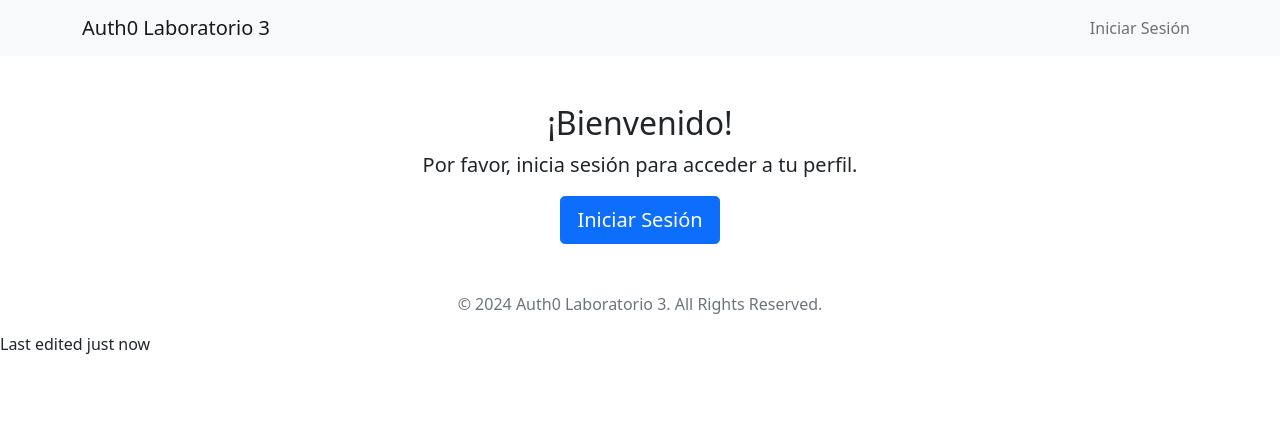
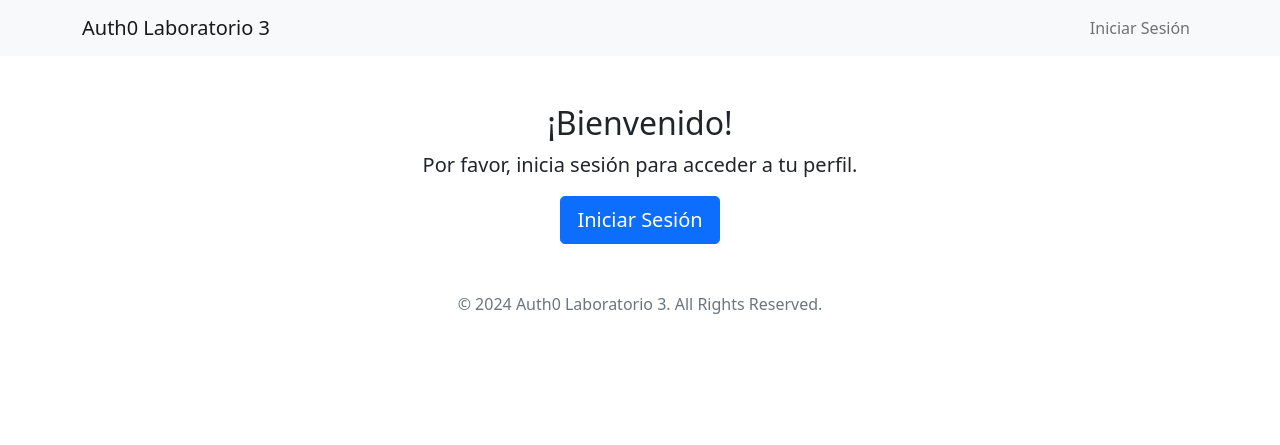
Before and after one commit to MichaelFlorezR/auth0-python-lab3, a Flask app: page / in a window 1280 px wide. Shown: the top 445 px of the page. Run offline with Flask 2, Linux system fonts and the light colour scheme.

Commit message:
Versión final- Ajustes en el codigo

```diff
--- a/templates/home.html
+++ b/templates/home.html
@@ -54,4 +54,3 @@
     <script src="https://cdn.jsdelivr.net/npm/bootstrap@5.1.3/dist/js/bootstrap.bundle.min.js"></script>
 </body>
 </html>
-Last edited just now
```
Also changed, not shown: 1 other file.
